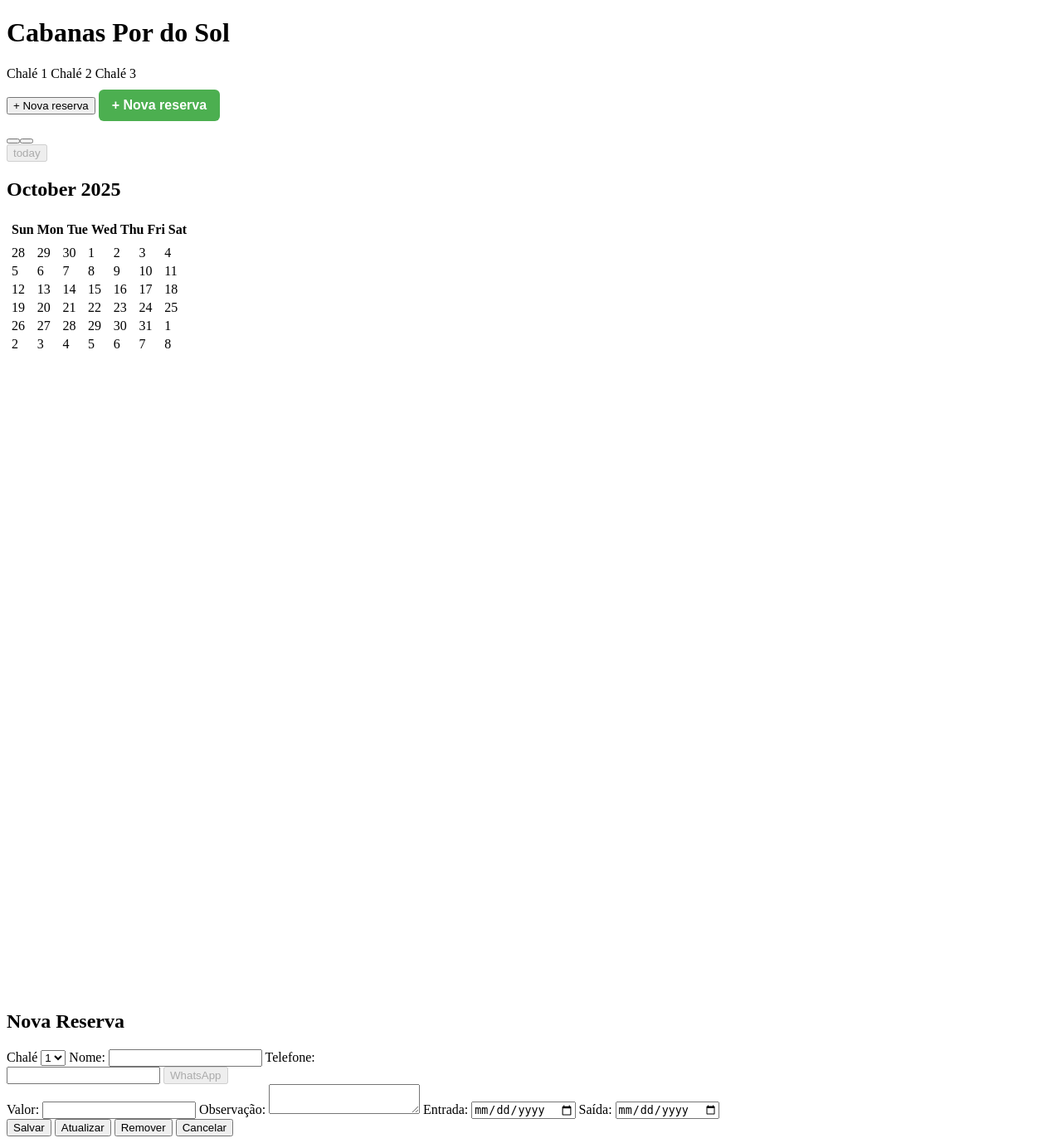
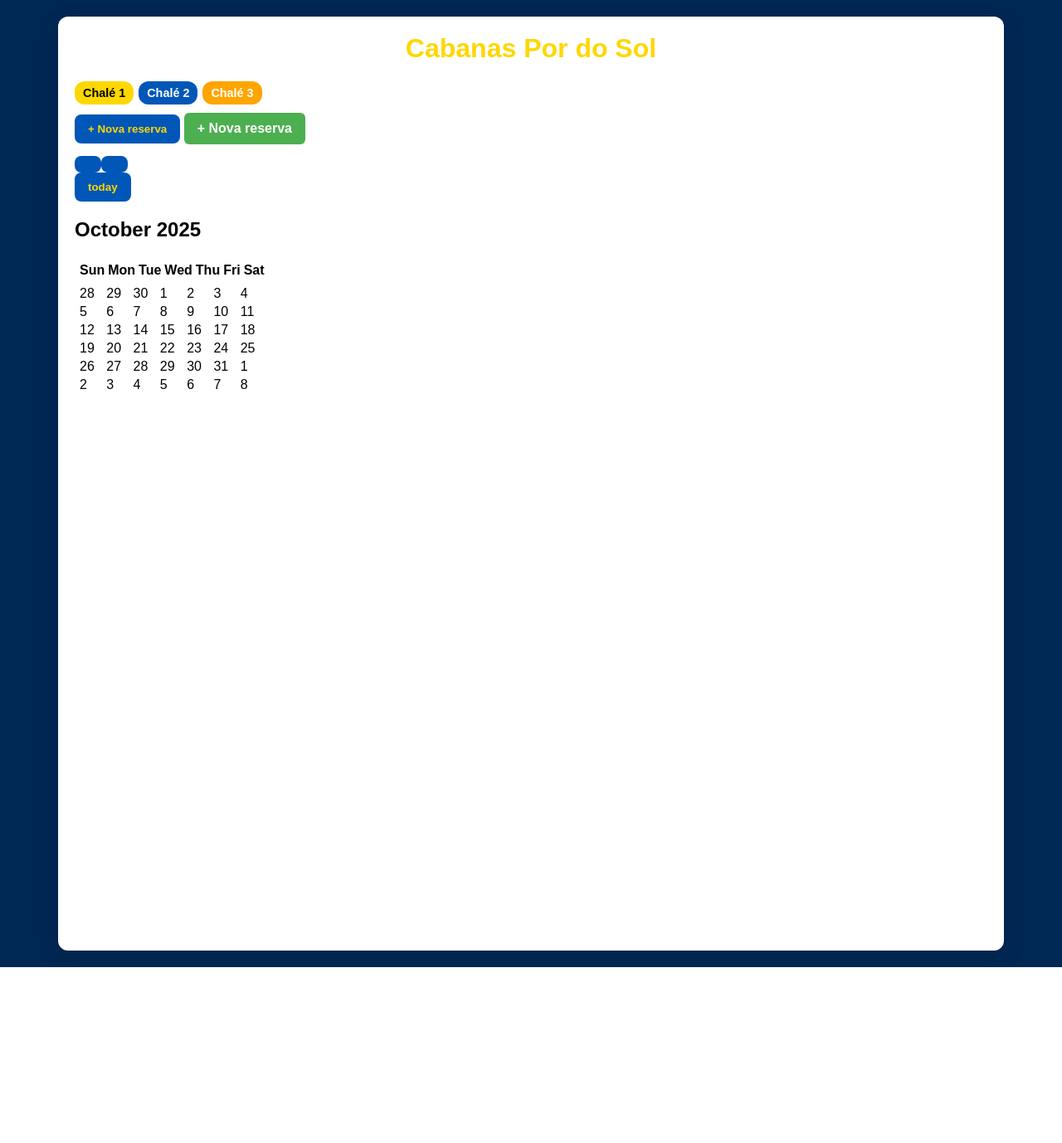
Before and after one commit to passelivre-hub/Reservas, a Flask app: page / in a window 1280 px wide. Shown: the whole page at 83% size. After the commit the page ends 1166 px from the top, so only its background shows below. Run offline with Flask 2, Linux system fonts and the light colour scheme; data that the repository does not hold is empty; some libraries are stand-ins or nearby versions.

Commit message:
Update style.css

```diff
--- a/static/style.css
+++ b/static/style.css
@@ -1,104 +1,188 @@
-document.addEventListener('DOMContentLoaded', function() {
-  const calendarEl = document.getElementById('calendar');
-  const modal = document.getElementById('modal');
-  const form = document.getElementById('reservaForm');
-  const cancelBtn = document.getElementById('cancelBtn');
-  const saveBtn = document.getElementById('saveBtn');
-  const updateBtn = document.getElementById('updateBtn');
-  const removeBtn = document.getElementById('removeBtn');
-  const addBtn = document.getElementById('addReservaBtn');
-  const telefoneInput = document.getElementById('telefone');
-  const whatsappBtn = document.getElementById('whatsappBtn');
+/* ================== Geral ================== */
+body {
+  font-family: Arial, Helvetica, sans-serif;
+  margin: 0;
+  padding: 0;
+  min-height: 100vh;
+  background: #002855; /* azul institucional Pantone 302c */
+}
 
-  let currentEvent = null;
+.container {
+  max-width: 1100px;
+  margin: 20px auto;
+  padding: 20px;
+  background: #fff; /* mantém branco para contraste do calendário e formulário */
+  border-radius: 12px;
+  box-shadow: 0 8px 24px rgba(0,0,0,0.15);
+}
 
-  const calendar = new FullCalendar.Calendar(calendarEl, {
-    initialView: 'dayGridMonth',
-    selectable: true,
-    headerToolbar: { left:'prev,next today', center:'title', right:'dayGridMonth,timeGridWeek,listWeek' },
-    dateClick: info => openCreateModal(info.dateStr, info.dateStr),
-    select: info => openCreateModal(info.startStr, info.endStr),
-    eventClick: info => { currentEvent = info.event; openEditModal(info.event); },
-    eventDidMount: info => {
-      const c = info.event.extendedProps.chale;
-      let bg = '#FFD700', color = '#000';
-      if(c==2){ bg='#0057B7'; color='#fff'; }
-      if(c==3){ bg='#FFA500'; color='#fff'; }
-      Object.assign(info.el.style, { backgroundColor:bg, color:color, borderRadius:'8px', padding:'4px 6px', fontWeight:'bold', cursor:'pointer' });
-    }
-  });
-  calendar.render();
+h1 {
+  margin-top: 0;
+  font-size: 2em;
+  text-align: center;
+  color: #FFD700; /* amarelo Pantone para destaque no azul */
+  font-weight: bold;
+}
 
-  addBtn.addEventListener('click', () => openCreateModal(new Date().toISOString(), new Date().toISOString()));
+/* ================== Topo ================== */
+.top-actions {
+  display: flex;
+  justify-content: space-between;
+  align-items: center;
+  flex-wrap: wrap;
+  gap: 10px;
+  margin-bottom: 12px;
+}
 
-  cancelBtn.addEventListener('click', closeModal);
-  modal.addEventListener('click', e => { if(e.target===modal) closeModal(); });
+.top-actions label {
+  font-weight: bold;
+  margin-right: 6px;
+}
 
-  telefoneInput.addEventListener('input', () => {
-    const num = telefoneInput.value.replace(/\D/g,'');
-    whatsappBtn.disabled = num.length<11;
-  });
+.top-actions select {
+  padding: 6px 10px;
+  border-radius: 6px;
+  border: 1px solid #ccc;
+  font-weight: bold;
+}
 
-  whatsappBtn.addEventListener('click', () => {
-    const num = telefoneInput.value.replace(/\D/g,'');
-    if(num.length>=11) window.open(`https://wa.me/55${num}`, '_blank');
-  });
+/* ================== Legenda ================== */
+.legend {
+  display: flex;
+  flex-wrap: wrap;
+  gap: 6px;
+  margin-top: 6px;
+}
 
-  function fetchEvents(){
-    fetch('/reservas').then(r=>r.json()).then(data=>{
-      calendar.removeAllEvents();
-      data.forEach(ev=>calendar.addEvent(ev));
-    });
-  }
-  fetchEvents();
+.chip {
+  display: inline-block;
+  padding: 6px 10px;
+  border-radius: 12px;
+  color: #fff;
+  font-size: 0.9em;
+  font-weight: bold;
+}
 
-  function openCreateModal(start,end){
-    currentEvent=null;
-    modal.classList.remove('hidden');
-    form.reset();
-    saveBtn.classList.remove('hidden'); updateBtn.classList.add('hidden'); removeBtn.classList.add('hidden');
-    form.elements['entrada'].value=start.slice(0,10);
-    form.elements['saida'].value=end.slice(0,10);
+.c1 { background: #FFD700; color:#000; } /* amarelo */
+.c2 { background: #0057B7; color:#fff; } /* azul */
+.c3 { background: #FFA500; color:#fff; } /* laranja */
+
+/* ================== Modal ================== */
+.modal {
+  position: fixed;
+  inset: 0;
+  display: flex;
+  align-items: center;
+  justify-content: center;
+  background: rgba(0,0,0,0.4);
+  z-index: 9999;
+}
+
+.hidden {
+  display: none;
+}
+
+.modal-content {
+  background: #fff;
+  padding: 20px;
+  border-radius: 10px;
+  width: 400px;
+  max-width: 95%;
+  box-shadow: 0 6px 16px rgba(0,0,0,0.25);
+  position: relative;
+}
+
+.modal-content h2 {
+  margin-top: 0;
+  color: #0057B7;
+  font-size: 1.4em;
+  text-align: center;
+}
+
+/* ================== Form ================== */
+.modal-content form label {
+  display: block;
+  margin-bottom: 6px;
+  font-weight: bold;
+  color: #333;
+}
+
+.modal-content input,
+.modal-content select,
+.modal-content textarea {
+  width: 100%;
+  padding: 8px;
+  margin-top: 4px;
+  border: 1px solid #ccc;
+  border-radius: 6px;
+  box-sizing: border-box;
+  font-size: 0.95em;
+}
+
+textarea {
+  resize: vertical;
+}
+
+/* ================== Botões ================== */
+.actions {
+  display: flex;
+  gap: 8px;
+  justify-content: flex-end;
+  margin-top: 12px;
+  flex-wrap: wrap;
+}
+
+button {
+  cursor: pointer;
+  padding: 10px 16px;
+  border-radius: 8px;
+  border: 0;
+  background: #0057B7; /* azul corporativo */
+  color: #FFD700; /* amarelo */
+  font-weight: bold;
+  transition: 0.2s;
+}
+
+button:hover {
+  opacity: 0.85;
+}
+
+button.secondary {
+  background: #9e9e9e;
+}
+
+button.danger {
+  background: #d32f2f;
+}
+
+/* ================== WhatsApp ================== */
+.whatsapp-link {
+  display: inline-flex;
+  align-items: center;
+  gap: 6px;
+  color: #25D366;
+  text-decoration: none;
+}
+
+/* ================== Responsivo ================== */
+@media (max-width: 600px) {
+  .container {
+    margin: 10px;
+    padding: 12px;
+    box-shadow: none;
+    border-radius: 8px;
   }
 
-  function openEditModal(ev){
-    modal.classList.remove('hidden');
-    form.reset();
-    currentEvent=ev;
-    form.elements['id'].value=ev.id;
-    form.elements['chale'].value=ev.extendedProps.chale;
-    form.elements['nome'].value=ev.title.split(' — ').slice(1).join(' — ')||'';
-    form.elements['telefone'].value=ev.extendedProps.telefone||'';
-    form.elements['valor'].value=ev.extendedProps.valor||'';
-    form.elements['observacao'].value=ev.extendedProps.observacao||'';
-    form.elements['entrada'].value=ev.startStr.slice(0,10);
-    form.elements['saida'].value=ev.endStr?ev.endStr.slice(0,10):ev.startStr.slice(0,10);
-    saveBtn.classList.add('hidden'); updateBtn.classList.remove('hidden'); removeBtn.classList.remove('hidden');
+  .modal-content {
+    width: 95%;
+    padding: 14px;
+    font-size: 14px;
+    max-height: 90vh;
+    overflow-y: auto;
   }
 
-  function closeModal(){ modal.classList.add('hidden'); form.reset(); currentEvent=null; }
-
-  form.addEventListener('submit', e=>{
-    e.preventDefault();
-    if(saveBtn.classList.contains('hidden')) return;
-    const fd=new FormData(form);
-    fetch('/criar',{method:'POST',body:fd}).then(r=>r.json()).then(resp=>{
-      if(resp.success){ closeModal(); fetchEvents(); } else alert(resp.error||'Erro');
-    });
-  });
-
-  updateBtn.addEventListener('click', ()=>{
-    const fd=new FormData(form);
-    fetch('/atualizar',{method:'POST',body:fd}).then(r=>r.json()).then(resp=>{
-      if(resp.success){ closeModal(); fetchEvents(); } else alert(resp.error||'Erro');
-    });
-  });
-
-  removeBtn.addEventListener('click', ()=>{
-    if(!confirm('Remover esta reserva?')) return;
-    const fd=new FormData(); fd.append('id', form.elements['id'].value);
-    fetch('/remover',{method:'POST',body:fd}).then(r=>r.json()).then(resp=>{
-      if(resp.success){ closeModal(); fetchEvents(); } else alert(resp.error||'Erro');
-    });
-  });
-});
+  .actions button {
+    flex: 1 1 48%;
+    padding: 10px;
+  }
+}
```
